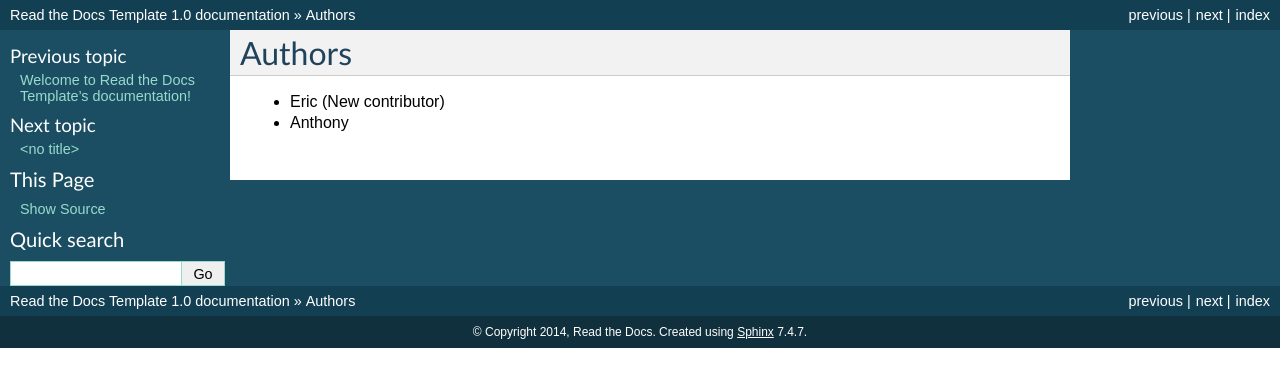
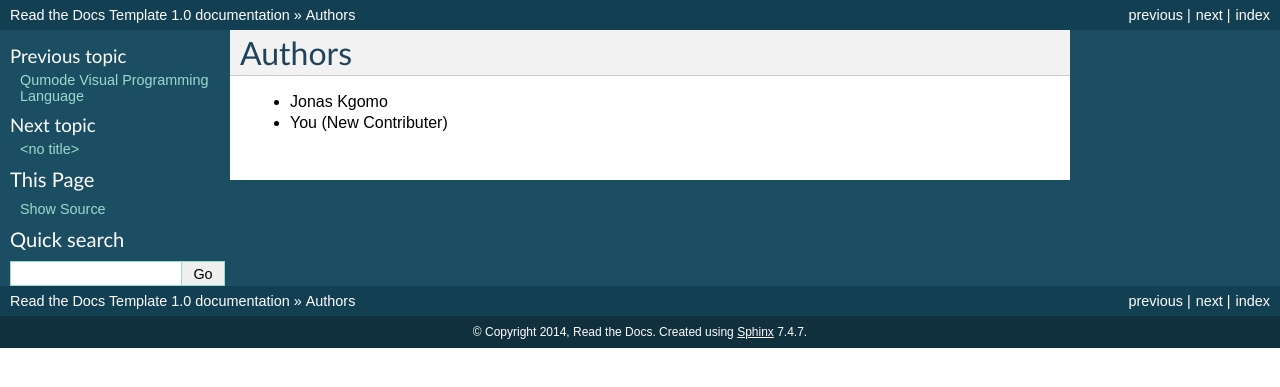
Before and after one commit to prosthetica/docs, a Sphinx documentation site: the page built from docs/authors.rst, in a window 1280 px wide. Shown: the top 387 px of the page. Built offline with Sphinx 7.4.7, drawn with Linux system fonts in a browser that asks for light colours.

Commit message:
pushing documentation title

```diff
--- a/AUTHORS.rst
+++ b/AUTHORS.rst
@@ -1,5 +1,5 @@
 Authors
 -------
 
-* Eric (New contributor)
-* Anthony
+* Jonas Kgomo
+* You (New Contributer)
--- a/docs/index.rst
+++ b/docs/index.rst
@@ -3,7 +3,7 @@
    You can adapt this file completely to your liking, but it should at least
    contain the root `toctree` directive.
 
-Welcome to Read the Docs Template's documentation!
+Qumode Visual Programming Language
 ==================================================
 
 Contents:
```
